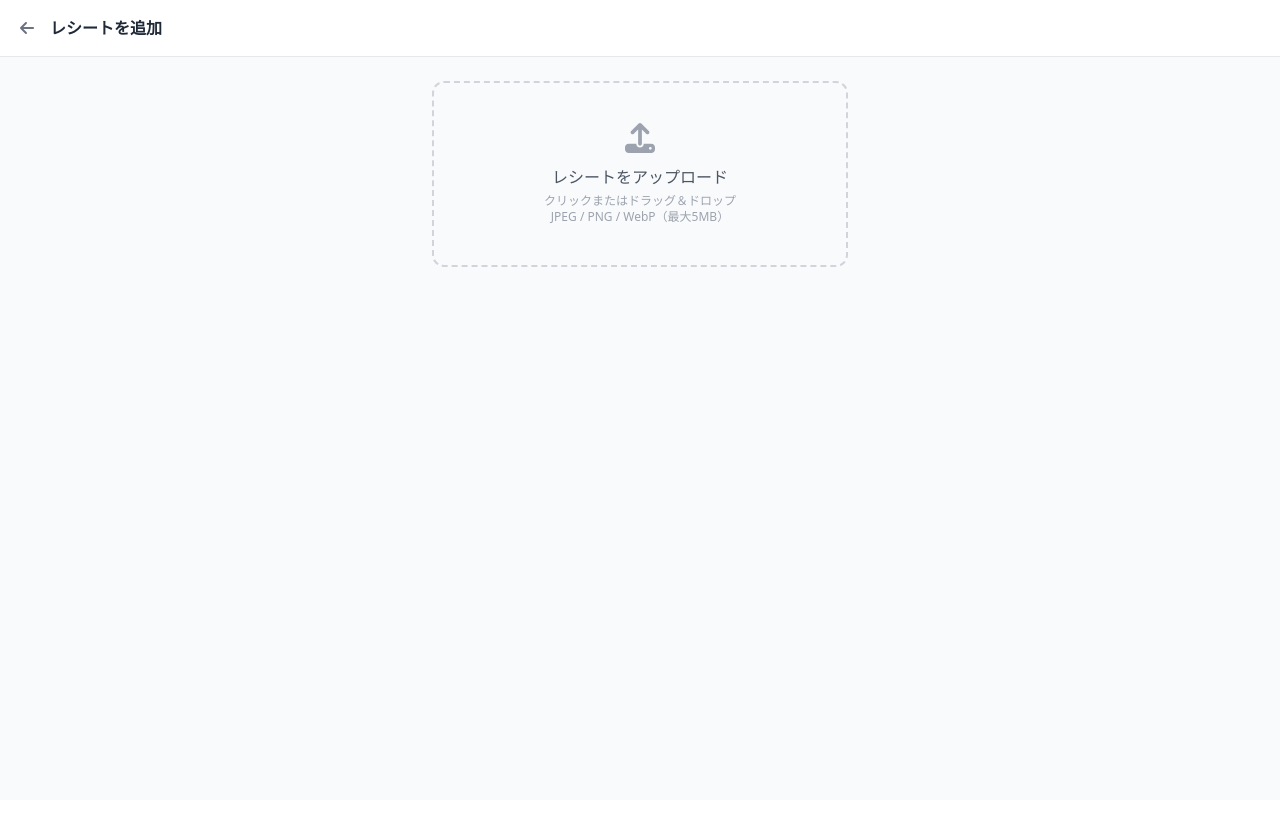
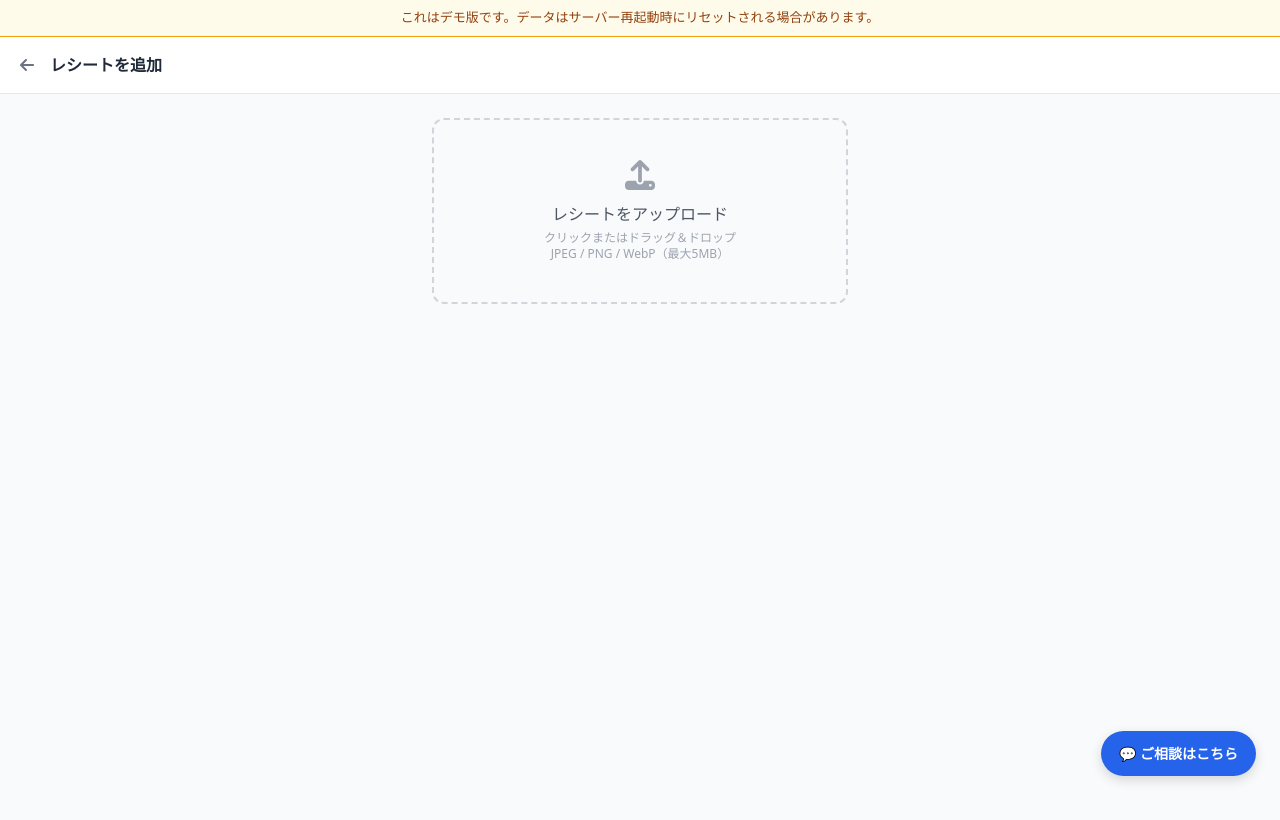
Before and after one commit to rictaworks/kakeibo-demo, a Next.js app in the folder frontend/: page /upload in a window 1280 px wide. Shown: the top 820 px of the page. Built offline with nearby package versions, Linux system fonts and the light colour scheme; no server answers.

Commit message:
feat: デモ共通UI追加（アンバーバナー・ご相談ボタン）

```diff
--- a/frontend/pages/_app.tsx
+++ b/frontend/pages/_app.tsx
@@ -16,5 +16,45 @@ library.add(
 )
 
 export default function App({ Component, pageProps }: AppProps) {
-  return <Component {...pageProps} />
+  return (
+    <>
+      {/* アンバーバナー */}
+      <div style={{
+        backgroundColor: '#fffbeb',
+        borderBottom: '1px solid #f59e0b',
+        color: '#92400e',
+        textAlign: 'center',
+        padding: '8px 16px',
+        fontSize: '13px',
+      }}>
+        これはデモ版です。データはサーバー再起動時にリセットされる場合があります。
+      </div>
+
+      <Component {...pageProps} />
+
+      {/* 右下固定ボタン */}
+      <a
+        href="https://rictaworks.jp/"
+        target="_blank"
+        rel="noopener noreferrer"
+        style={{
+          position: 'fixed',
+          bottom: '1.5rem',
+          right: '1.5rem',
+          backgroundColor: '#2563eb',
+          color: '#fff',
+          padding: '12px 18px',
+          borderRadius: '9999px',
+          boxShadow: '0 4px 12px rgba(0,0,0,0.15)',
+          textDecoration: 'none',
+          fontSize: '14px',
+          fontWeight: 600,
+          zIndex: 1000,
+          whiteSpace: 'nowrap',
+        }}
+      >
+        💬 ご相談はこちら
+      </a>
+    </>
+  )
 }
```
